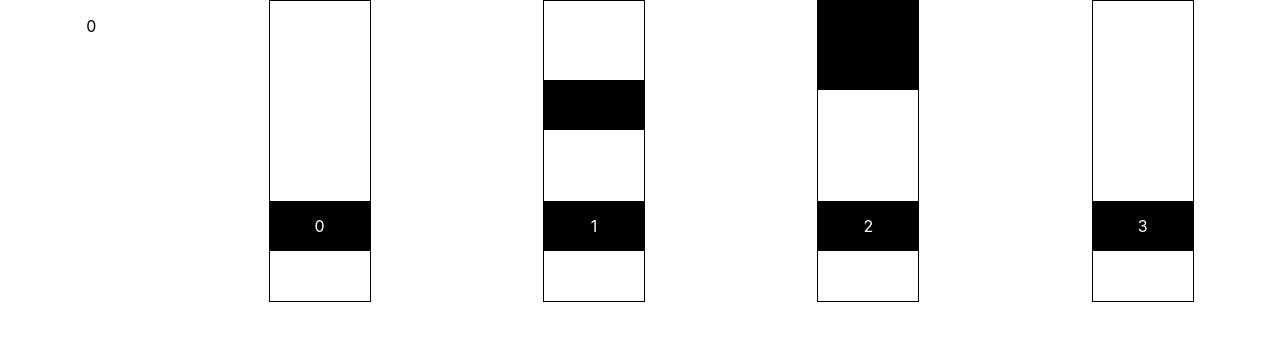
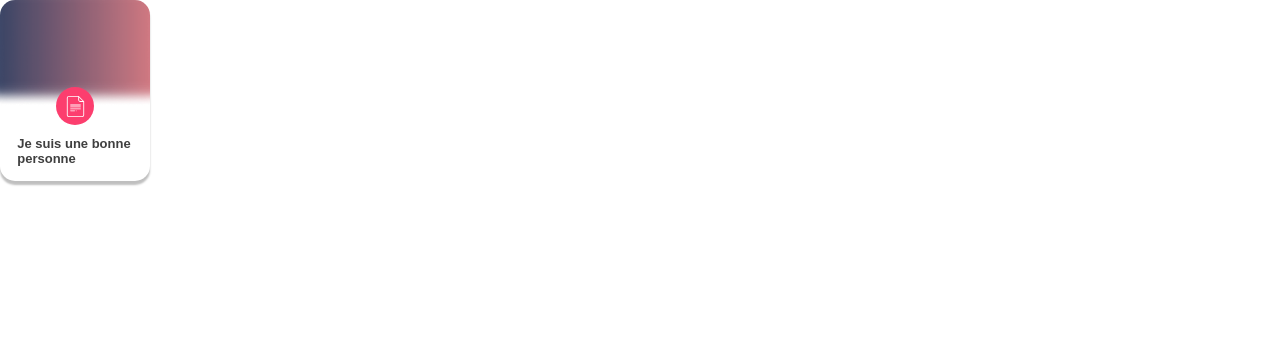
Before and after one commit to raphaelMrci/nuit-info, a React (Create React App) app in the folder front-nuit-info/: page / in a window 1280 px wide. Shown: the top 340 px of the page. Built offline with nearby package versions, Linux system fonts and the light colour scheme.

Commit message:
Add info item component

```diff
--- a/front-nuit-info/src/App.js
+++ b/front-nuit-info/src/App.js
@@ -1,39 +1,51 @@
-import logo from './logo.svg';
-import './App.css';
-import { useEffect, useState } from 'react';
-
-
+import infoImg from "./assets/motionblur.png";
+import "./App.css";
+import { useEffect, useState } from "react";
+import { InfoItem } from "./components/info/infoComponent.js";
 
 function App() {
-
     const touchesComponent = (element) => {
         console.log(element);
-    return(
-      <div className='line'>
-        <div className='notes'>
+        return (
+            <div className="line">
+                <div className="notes">
                     {element.game.map((ele) => {
-          return(
-            <div style={{backgroundColor : 'black', width : 100, height : 50, position : 'absolute', top : ele.y, zIndex : 1}}>
+                        return (
+                            <div
+                                style={{
+                                    backgroundColor: "black",
+                                    width: 100,
+                                    height: 50,
+                                    position: "absolute",
+                                    top: ele.y,
+                                    zIndex: 1,
+                                }}
+                            >
                                 <p>hey</p>
                             </div>
-
                         );
-
                     })}
-
                 </div>
-        <div className = "touches">
-          <a onClick={() => {console.log("clock")}} style={{color : 'white', textAlign : 'center'}}>{element.id}</a>
+                <div className="touches">
+                    <a
+                        onClick={() => {
+                            console.log("clock");
+                        }}
+                        style={{ color: "white", textAlign: "center" }}
+                    >
+                        {element.id}
+                    </a>
                 </div>
             </div>
         );
-
-
-
     };
 
-
-  const touches = [{id : 0, game : []}, {id : 1, game : []}, {id : 2, game : []}, {id : 3, game : []}]
+    const touches = [
+        { id: 0, game: [] },
+        { id: 1, game: [] },
+        { id: 2, game: [] },
+        { id: 3, game: [] },
+    ];
     const [touche, settouche] = useState(touches);
     const [counter, setcounter] = useState(0);
     useEffect(() => {
@@ -42,7 +54,7 @@ function App() {
                 if (element.game.length > 0) {
                     element.game.forEach((ele) => {
                         console.log(ele.y);
-          if (ele.y > 200){
+                        if (ele.y > 200) {
                             element.game.splice(ele.id, 1);
                         }
                         ele.y += 10;
@@ -54,26 +66,25 @@ function App() {
         return () => clearInterval(interval);
     }, [touche]);
 
-
     useEffect(() => {
         const interval = setInterval(() => {
             const random = Math.floor(Math.random() * 3);
-      touche[random].game.push({id : touche[random].game.length - 1, y : 0});
+            touche[random].game.push({
+                id: touche[random].game.length - 1,
+                y: 0,
+            });
             settouche([...touche]);
         }, 2000);
         return () => clearInterval(interval);
     }, [touche]);
 
-
-
     return (
         <div className="App">
-    <div className="game">
-      <div style={{flexDirection : "row", display : 'flex', justifyContent : 'space-around'}}>
-        <p>{counter}</p>
-      {touche.map(touchesComponent)}
-      </div>
-    </div>
+            <InfoItem
+                title="Je suis une bonne personne"
+                img={infoImg}
+                alt="logo"
+            />
         </div>
     );
 }
--- /dev/null
+++ b/front-nuit-info/src/components/info/infoComponent.css
@@ -0,0 +1,48 @@
+.info-item-box {
+    display: flex;
+    flex-direction: column;
+    align-items: center;
+    justify-content: center;
+    width: 150px;
+    height: 181px;
+    border-radius: 15px;
+    background: #fff;
+    box-shadow: 0px 4px 2px 0px rgba(0, 0, 0, 0.25);
+    text-align: left;
+}
+
+.info-item-img {
+    width: 150px;
+    height: 106px;
+    border-radius: 15px 15px 0px 0px;
+}
+
+.info-item-bubble {
+    position: absolute;
+    top: 87px;
+    width: 38px;
+    height: 38px;
+    background-color: #fc3e6e;
+    border-radius: 100%;
+    display: flex;
+    align-items: center;
+    justify-content: center;
+}
+
+.info-item-bubble-img {
+    width: 38px;
+    height: 38px;
+    border-radius: 100;
+}
+
+.info-item-title {
+    color: #3f3f3f;
+    font-family: arial;
+    font-size: 13px;
+    font-style: normal;
+    font-weight: 700;
+    line-height: 116.602%;
+    width: 77%;
+    margin-top: 30px;
+    margin-bottom: 15px;
+}
--- /dev/null
+++ b/front-nuit-info/src/components/info/infoComponent.js
@@ -0,0 +1,14 @@
+import "./infoComponent.css";
+import { ReactComponent as FileIcon } from "../../assets/doc.svg";
+
+export const InfoItem = (props) => {
+    return (
+        <div className="info-item-box">
+            <img className="info-item-img" src={props.img} alt={props.alt} />
+            <div className="info-item-bubble">
+                <FileIcon style={{ width: 21, height: 21, fill: "#ffffff" }} />
+            </div>
+            <text className="info-item-title">{props.title}</text>
+        </div>
+    );
+};
```
Also changed, not shown: front-nuit-info/src/assets/doc.svg (added), 1 other file (tests, documents, lock files or other folders). Lines whose indentation alone changed are shown as unchanged.
